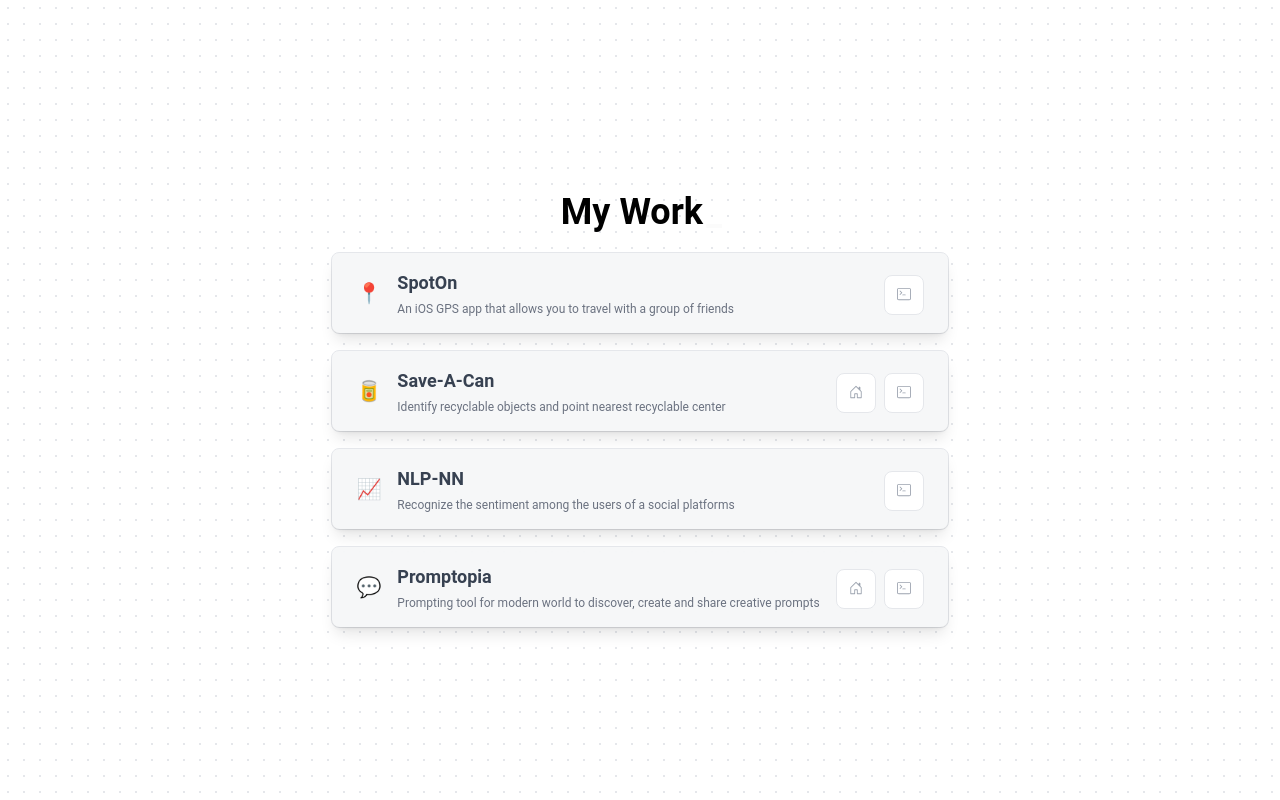
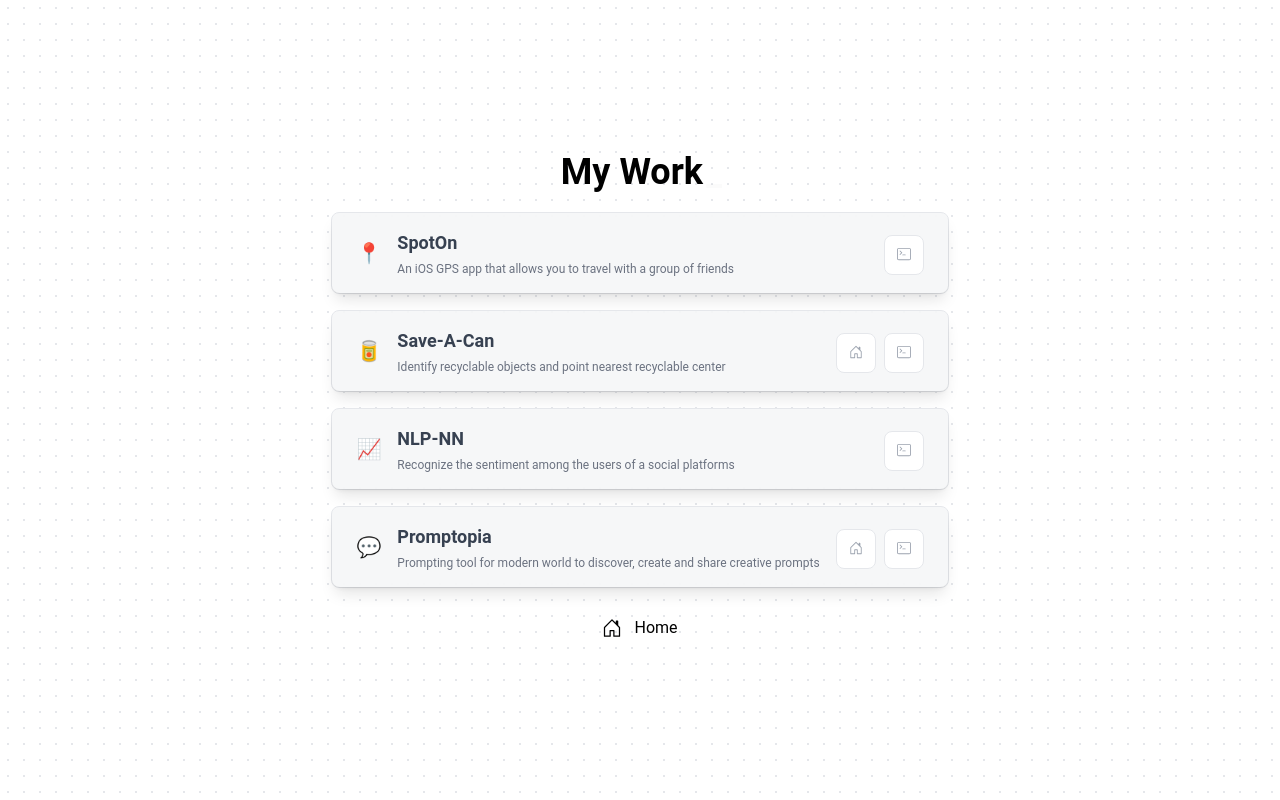
Before and after one commit to hexbacon/chrismena.dev-portfolio, a Next.js app: page /projects in a window 1280 px wide. Built offline with nearby package versions, Linux system fonts and the light colour scheme; a web font is replaced by a local one.

Commit message:
added button to go back home from project

```diff
--- a/app/projects/page.js
+++ b/app/projects/page.js
@@ -2,6 +2,7 @@
 import ProjectCard from "@components/ProjectCard";
 import ProjectInfo from "@content/ProjectInfo";
 import { Typewriter } from "react-simple-typewriter";
+import Link from "next/link";
 export default function Project() {
     return (
         <main className="flex flex-col justify-center items-center w-full h-full">
@@ -21,6 +22,12 @@
                     <ProjectCard key={index} {...project} />
                 ))}
             </ul>
+            <Link href={"/"} className="flex items-center m-2 p-2 group rounded-lg border border-transparent px-5 py-4 transition-colors hover:border-gray-300 hover:bg-gray-100 hover:dark:border-neutral-700 hover:dark:bg-neutral-800/30">
+                <svg xmlns="http://www.w3.org/2000/svg" width="20" height="30" fill="currentColor" class="bi bi-house-door mr-3" viewBox="0 0 16 16">
+                    <path d="M8.354 1.146a.5.5 0 0 0-.708 0l-6 6A.5.5 0 0 0 1.5 7.5v7a.5.5 0 0 0 .5.5h4.5a.5.5 0 0 0 .5-.5v-4h2v4a.5.5 0 0 0 .5.5H14a.5.5 0 0 0 .5-.5v-7a.5.5 0 0 0-.146-.354L13 5.793V2.5a.5.5 0 0 0-.5-.5h-1a.5.5 0 0 0-.5.5v1.293zM2.5 14V7.707l5.5-5.5 5.5 5.5V14H10v-4a.5.5 0 0 0-.5-.5h-3a.5.5 0 0 0-.5.5v4z" />
+                </svg>
+                Home
+            </Link>
         </main>
     )
 }
```
